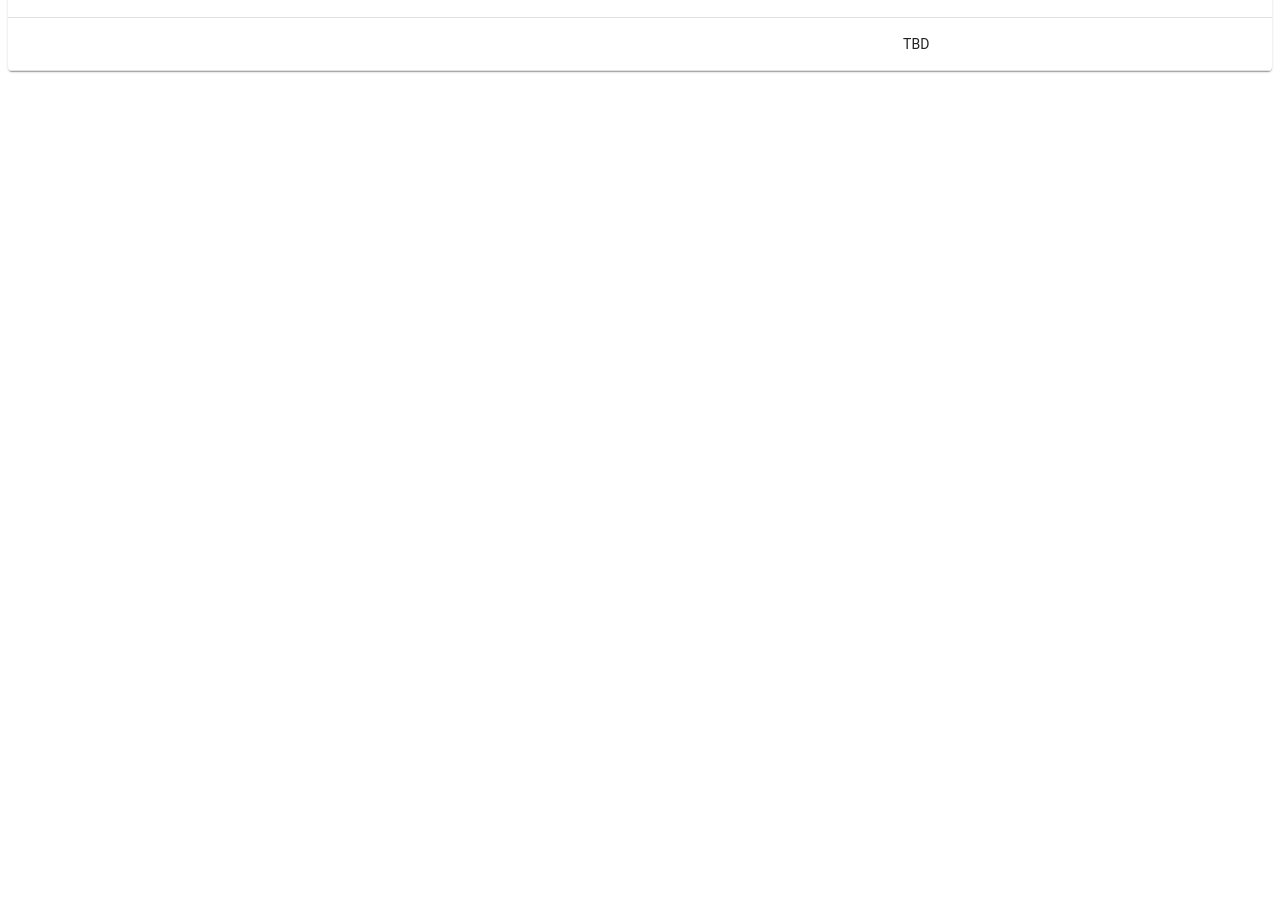
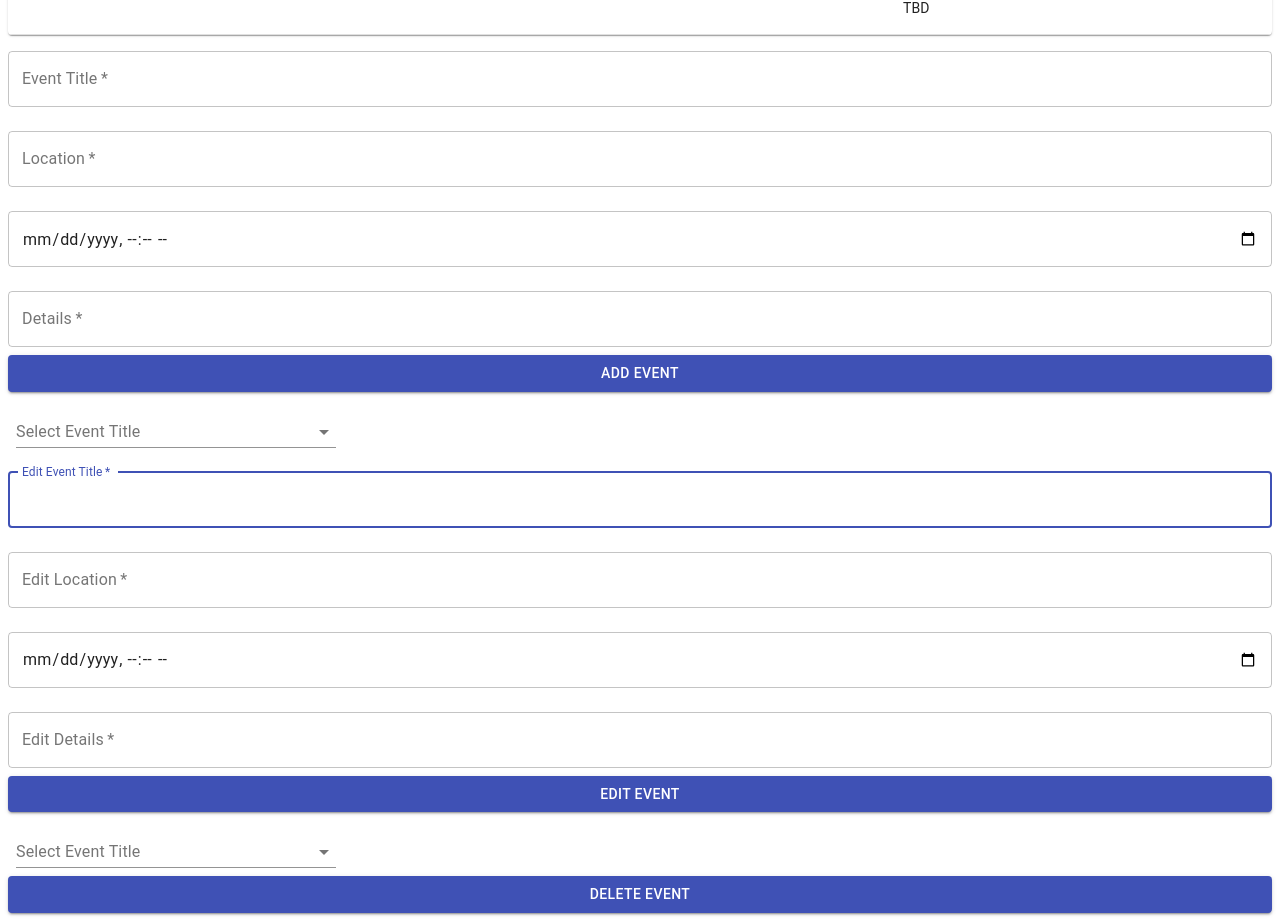
Before and after one commit to cwcraw/eventsv2-fe, a React (Create React App) app: page /login in a window 1280 px wide. Shown: the part 316-1237 px from the top of the page. Before the commit the page ends 800 px from the top, so only its background shows below. Built offline with nearby package versions, Linux system fonts and the light colour scheme.

Commit message:
Displaying Events

```diff
--- a/src/App.js
+++ b/src/App.js
@@ -1,138 +1,125 @@
 import React, { useState } from "react";
-// import {
-//   BrowserRouter as Router,
-//   Route,
-//   Switch,
-//   useHistory,
-// } from "react-router-dom";
 import Login from "./pages/login";
 // import SignUp from "./pages/signup";
 // import Home from "./pages/home";
-import Events from "./pages/events";
+import EventsDisplay from "./pages/events";
+import AddEventDisplay from "./pages/addEvent";
+import EditEventDisplay from "./pages/editEvent";
+import DeleteEventDisplay from "./pages/deleteEvent";
 // import Account from "./pages/account";
 import { authMiddleWare } from "./util/auth";
 
 import axios from "axios";
-axios.defaults.baseURL = "https://us-central1-eventsv2-3097d.cloudfunctions.net/api"
+axios.defaults.baseURL =
+  "https://us-central1-eventsv2-3097d.cloudfunctions.net/api";
 export default function App() {
-  // const history = useHistory;
-
   const [loginState, updateLogin] = useState({
     email: "",
     password: "",
   });
-
-  // const [signUpState, updateSignUp] = useState({
-  //   username: "",
-  //   email: "",
-  //   password: "",
-  //   confirmPassword: "",
-  // });
-
-  // const [renderState, updateRender] = useState({
-  //   render: false,
-  // });
 
   const [homeState, updateHome] = useState({
     username: "",
     email: "",
   });
 
-  const [eventList, updateEventList] = useState({
-    eventList: []
+  const [editEventState, updateEditEvent] = useState({
+    event: "",
+    eventId: "Please Select Event",
   });
 
-  // function loadAccountPage(event) {
-  //   updateRender({ render: true });
-  // }
+  const [deleteEventState, updateDeleteEvent] = useState({
+    eventId: " ",
+  });
 
-  // function loadEventPage(event) {
-  //   updateRender({ render: false });
-  // }
+  const [eventList, updateEventList] = useState({
+    eventlist: [],
+  });
 
   function logoutHandler() {
-    console.log("logging out");
     localStorage.removeItem("AuthToken");
   }
+
+
 
   function handleChangeHome(event) {
     updateHome(event);
   }
+
+  function handleChangeEditEvent(event) {
+    let editObj = editEventState;
+    let origObj = {};
+    if (eventList.events) {
+      console.log("in if");
+      eventList.events.forEach((el) => {
+        if (el.eventId === editObj.eventId) {
+          origObj = el;
+        }
+      });
+    }
+    let newEvent = origObj[event.target.name];
+    if (event.target.value) {
+      newEvent = event.target.value;
+    }
+    editObj[event.target.name] = newEvent;
+    updateEditEvent(editObj);
+  }
+
+  function handleChangeDeleteEvent(event) {
+    console.log(event.target.value)
+    updateDeleteEvent(event.target.value)
+  }
+
   function handleChangeEvents(event) {
     updateEventList(event);
   }
 
+  function handleChangeLogin(event) {
+    let updateObj = loginState;
+    updateObj[event.target.name] = event.target.value;
+    updateLogin(updateObj);
+  }
+  // function handleChangeSignUp(event) {
+  //   let updateObj = signUpState;
+  //   updateObj[event.target.name] = event.target.value;
+  //   updateSignUp(updateObj);
+  // }
+
   function componentWillMountHome() {
-    // authMiddleWare(history);
     authMiddleWare();
     const authToken = localStorage.getItem("AuthToken");
     axios.defaults.headers.common = { Authorization: `${authToken}` };
     axios
       .get("/user")
       .then((response) => {
-        console.log(response);
         handleChangeHome({
           email: response.data.userCredentials.email,
           username: response.data.userCredentials.username,
         });
       })
-      .then(() => {
-        console.log("homestate2", homeState);
-      })
+      .then(() => {})
       .catch((error) => {
-        // if (error.response.status === 403) {
-        //   history.push("/login");
-        // }
         console.log(error);
-        // this.setState({ errorMsg: "Error in retrieving the data" });
       });
   }
 
   function componentWillMountEvents() {
-    // authMiddleWare(history);
     authMiddleWare();
     const authToken = localStorage.getItem("AuthToken");
     axios.defaults.headers.common = { Authorization: `${authToken}` };
     axios
       .get("/events")
       .then((response) => {
-        console.log(response.data);
         handleChangeEvents({
-          events: response.data
+          events: response.data,
         });
       })
-      .then(() => {
-        console.log("homestate2", homeState);
-      })
       .catch((error) => {
-        // if (error.response.status === 403) {
-        //   history.push("/login");
-        // }
         console.log(error);
-        // this.setState({ errorMsg: "Error in retrieving the data" });
       });
   }
 
-  // function componenentWillRecievePropsLogin(arg) {
-  //   if (arg.UI.errors) {
-  //     updateLogin({ errors: arg.UI.errors });
-  //   }
-  // }
-
-  function handleChangeLogin(event) {
-    let updateObj = loginState;
-    updateObj[event.target.name] = event.target.value;
-    updateLogin(updateObj);
-  }
-
-  // function handleChangeSignUp(event) {
-  //   let updateObj = signUpState;
-  //   updateObj[event.target.name] = event.target.value;
-  //   updateSignUp(updateObj);
-  // }
-
   function handleSubmitLogin(event) {
-    console.log("submitting");
     event.preventDefault();
     const userData = {
       email: loginState.email,
@@ -142,18 +129,74 @@ export default function App() {
     axios
       .post("/login", userData)
       .then((response) => {
-        console.log(response.config.data);
-        let userData = JSON.parse(response.config.data);
         localStorage.setItem("AuthToken", `Bearer ${response.data.token}`);
-        console.log("after Local");
-        // handleChangeHome({email: userData.email})
-        // console.log("after change home")
-        // console.log(homeState)
-        // history.push("/");
         componentWillMountHome();
-        componentWillMountEvents()
+        componentWillMountEvents();
       })
       .catch((error) => {});
+  }
+
+  function handleSubmitAddEvent(event) {
+    authMiddleWare();
+    const authToken = localStorage.getItem("AuthToken");
+    axios.defaults.headers.common = { Authorization: `${authToken}` };
+    event.preventDefault();
+    const userData = {
+      username: homeState.username,
+      event: editEventState.event,
+      location: editEventState.location,
+      time: editEventState.time,
+      note: editEventState.note,
+    };
+    console.log(userData)
+    axios
+      .post("/event", userData)
+      .then((response) => {
+        componentWillMountEvents();
+      })
+      .catch((error) => {});
+  }
+
+  function handleSubmitEditEvent(event) {
+    authMiddleWare();
+    const authToken = localStorage.getItem("AuthToken");
+    axios.defaults.headers.common = { Authorization: `${authToken}` };
+    event.preventDefault();
+    const userData = {
+      eventId: editEventState.eventId,
+      username: homeState.username,
+      event: editEventState.event,
+      location: editEventState.location,
+      time: editEventState.time,
+      note: editEventState.note,
+    };
+    console.log(userData.eventId)
+    axios
+      .put(`/event/${userData.eventId}`, userData)
+
+      .then((response) => {
+        componentWillMountEvents();
+      })
+      .catch((error) => {
+        console.log(error)
+      });
+  }
+
+  function handleSubmitDeleteEvent(event) {
+    authMiddleWare();
+    const authToken = localStorage.getItem("AuthToken");
+    axios.defaults.headers.common = { Authorization: `${authToken}` };
+    event.preventDefault();
+    console.log(deleteEventState)
+    axios
+      .delete(`/event/${deleteEventState}`)
+      .then((response) => {
+        console.log("Mounting")
+        componentWillMountEvents();
+      })
+      .catch((error) => {
+        console.log(error)
+      });
   }
 
   // function handleSubmitSignUp(event) {
@@ -184,63 +227,23 @@ export default function App() {
         handleSubmitLogin={handleSubmitLogin}
         logoutHandler={logoutHandler}
       />
-      {/* <Home
-                homeProp={homeState}
-                renderProp = {renderState}
-                // history = {history}
-                componentWillMountHome={componentWillMountHome}
-                loadAccountPage={loadAccountPage}
-                loadEventPage={loadEventPage}
-                logoutHandler={logoutHandler}
-              /> */}
-      <Events homeProp={homeState} eventsProp = {eventList}/>
+      <EventsDisplay homeProp={homeState} eventsProp={eventList} />
+      <AddEventDisplay
+        handleChangeEditEvent={handleChangeEditEvent}
+        handleSubmitAddEvent={handleSubmitAddEvent}
+      />
+      <EditEventDisplay
+        eventsProp={eventList}
+        editEventProp={editEventState}
+        handleChangeEditEvent={handleChangeEditEvent}
+        handleSubmitEditEvent={handleSubmitEditEvent}
+      />
+      <DeleteEventDisplay
+        eventsProp={eventList}
+        editEventProp={editEventState}
+        handleChangeDeleteEvent={handleChangeDeleteEvent}
+        handleSubmitDeleteEvent={handleSubmitDeleteEvent}
+      />
     </div>
   );
-  // return (
-  //   <Router>
-  //     <div>
-  //       Testing
-  //       <Switch>
-  //         <Route
-  //           exact
-  //           path="/login"
-  //           component={() => (
-  //             <Login
-  //               logProp={loginState}
-  //               handleChangeLogin={handleChangeLogin}
-  //               handleSubmitLogin={handleSubmitLogin}
-  //             />
-  //           )}
-  //         />
-  //         <Route
-  //           exact
-  //           path="/signup"
-  //           component={() => (
-  //             <SignUp
-  //               signProp={signUpState}
-  //               handleChangeSignUp={handleChangeSignUp}
-  //               handleSubmitSignUp={handleSubmitSignUp}
-  //             />
-  //           )}
-  //         />
-  //         <Route
-  //           exact
-  //           path="/"
-  //           component={() => (
-  //             <Home
-  //               homeProp={homeState}
-  //               renderProp = {renderState}
-  //               history = {history}
-  //               componentWillMountHome={componentWillMountHome}
-  //               loadAccountPage={loadAccountPage}
-  //               loadEventPage={loadEventPage}
-  //               logoutHandler={logoutHandler}
-
-  //             />
-  //           )}
-  //         />
-  //       </Switch>
-  //     </div>
-  //   </Router>
-  // );
 }
--- a/src/index.js
+++ b/src/index.js
@@ -5,9 +5,9 @@ import App from './App';
 import * as serviceWorker from './serviceWorker';
 
 ReactDOM.render(
-  <React.StrictMode>
+  // <React.StrictMode>
     <App />
-  </React.StrictMode>,
+  /* </React.StrictMode>, */,
   document.getElementById('root')
 );
 
--- /dev/null
+++ b/src/pages/addEvent.js
@@ -0,0 +1,77 @@
+import React from "react";
+import Button from "@material-ui/core/Button";
+import TextField from "@material-ui/core/TextField";
+
+export default function AddEvent(props) {
+    return (
+      <>
+        <form>
+          <TextField
+            variant="outlined"
+            margin="normal"
+            required
+            fullWidth
+            id="event"
+            label="Event Title"
+            name="event"
+            autoFocus
+            onBlur={(e) => {
+              props.handleChangeEditEvent(e);
+            }}
+          />
+          <TextField
+            variant="outlined"
+            margin="normal"
+            required
+            fullWidth
+            name="location"
+            label="Location"
+            type="Location"
+            id="location"
+            autoComplete="Location"
+            onBlur={(e) => {
+              props.handleChangeEditEvent(e);
+            }}
+          />
+          <TextField
+            variant="outlined"
+            margin="normal"
+            required
+            fullWidth
+            name="time"
+            type="Datetime-local"
+            id="time"
+            autoComplete="Date"
+            onBlur={(e) => {
+              props.handleChangeEditEvent(e);
+            }}
+          />
+          <TextField
+            variant="outlined"
+            margin="normal"
+            required
+            fullWidth
+            name="note"
+            label="Details"
+            type="Details"
+            id="note"
+            autoComplete="Details"
+            onBlur={(e) => {
+              props.handleChangeEditEvent(e);
+            }}
+          />
+          <Button
+            type="submit"
+            fullWidth
+            variant="contained"
+            color="primary"
+            onClick={(e) => {
+              props.handleSubmitAddEvent(e);
+            }}
+          >
+            Add Event
+          </Button>
+        </form>
+      </>
+    );
+  }
--- /dev/null
+++ b/src/pages/deleteEvent.js
@@ -0,0 +1,54 @@
+import React from "react";
+import Button from "@material-ui/core/Button";
+import { makeStyles } from "@material-ui/core/styles";
+import InputLabel from "@material-ui/core/InputLabel";
+import MenuItem from "@material-ui/core/MenuItem";
+import FormControl from "@material-ui/core/FormControl";
+import Select from "@material-ui/core/Select";
+
+const useStyles = makeStyles((theme) => ({
+  formControl: {
+    margin: theme.spacing(1),
+    minWidth: 320,
+  },
+  selectEmpty: {
+    marginTop: theme.spacing(2),
+  },
+}));
+
+export default function DeleteEvent(props) {
+    const classes = useStyles();
+    let eventArray = props.eventsProp.events || [{id:'',event:' '}]
+
+  return (
+    <>
+      <FormControl className={classes.formControl}>
+        <InputLabel id="demo-simple-select-label">Select Event Title</InputLabel>
+        <Select
+          labelId="demo-simple-select-label"
+          name="eventId"
+          id="demo-simple-select"
+          value={props.editEventProp.id}
+          onChange={(e) => {props.handleChangeDeleteEvent(e)}}
+        >
+            {eventArray.map((el) => {
+                return (<MenuItem value={el.eventId}>{el.event}</MenuItem>)
+            })}
+        </Select>
+      </FormControl>
+      <form>
+        <Button
+          type="delete"
+          fullWidth
+          variant="contained"
+          color="primary"
+          onClick={(e) => {
+            props.handleSubmitDeleteEvent(e);
+          }}
+        >
+          Delete Event
+        </Button>
+      </form>
+    </>
+  );
+}
--- /dev/null
+++ b/src/pages/editEvent.js
@@ -0,0 +1,108 @@
+import React from "react";
+import Button from "@material-ui/core/Button";
+import TextField from "@material-ui/core/TextField";
+import { makeStyles } from "@material-ui/core/styles";
+import InputLabel from "@material-ui/core/InputLabel";
+import MenuItem from "@material-ui/core/MenuItem";
+import FormControl from "@material-ui/core/FormControl";
+import Select from "@material-ui/core/Select";
+
+const useStyles = makeStyles((theme) => ({
+  formControl: {
+    margin: theme.spacing(1),
+    minWidth: 320,
+  },
+  selectEmpty: {
+    marginTop: theme.spacing(2),
+  },
+}));
+
+export default function AddEvent(props) {
+    const classes = useStyles();
+    let eventArray = props.eventsProp.events || [{id:'',event:' '}]
+  return (
+    <>
+      <FormControl className={classes.formControl}>
+        <InputLabel id="demo-simple-select-label">Select Event Title</InputLabel>
+        <Select
+          labelId="demo-simple-select-label"
+          name="eventId"
+          id="demo-simple-select"
+          value={props.editEventProp.id}
+          onChange={(e) => {props.handleChangeEditEvent(e)}}
+        >
+            {eventArray.map((el) => {
+                return (<MenuItem value={el.eventId}>{el.event}</MenuItem>)
+            })}
+        </Select>
+      </FormControl>
+      <form>
+        <TextField
+          variant="outlined"
+          margin="normal"
+          required
+          fullWidth
+          id="editEvent"
+          label="Edit Event Title"
+          name="event"
+          autoFocus
+          onBlur={(e) => {
+            props.handleChangeEditEvent(e);
+          }}
+        />
+        <TextField
+          variant="outlined"
+          margin="normal"
+          required
+          fullWidth
+          name="location"
+          label="Edit Location"
+          type="Location"
+          id="editlocation"
+          autoComplete="Location"
+          onBlur={(e) => {
+            props.handleChangeEditEvent(e);
+          }}
+        />
+        <TextField
+          variant="outlined"
+          margin="normal"
+          required
+          fullWidth
+          name="Date and Time"
+          type="Datetime-local"
+          id="editTime"
+          autoComplete="Date"
+          onBlur={(e) => {
+            props.handleChangeEditEvent(e);
+          }}
+        />
+        <TextField
+          variant="outlined"
+          margin="normal"
+          required
+          fullWidth
+          name="note"
+          label="Edit Details"
+          type="Details"
+          id="editNote"
+          autoComplete="Details"
+          onBlur={(e) => {
+            props.handleChangeEditEvent(e);
+          }}
+        />
+        <Button
+          type="submit"
+          fullWidth
+          variant="contained"
+          color="primary"
+          onClick={(e) => {
+            props.handleSubmitEditEvent(e);
+          }}
+        >
+          Edit Event
+        </Button>
+      </form>
+    </>
+  );
+}
```
Also changed, not shown: src/pages/events.js (+1 -7 lines).
